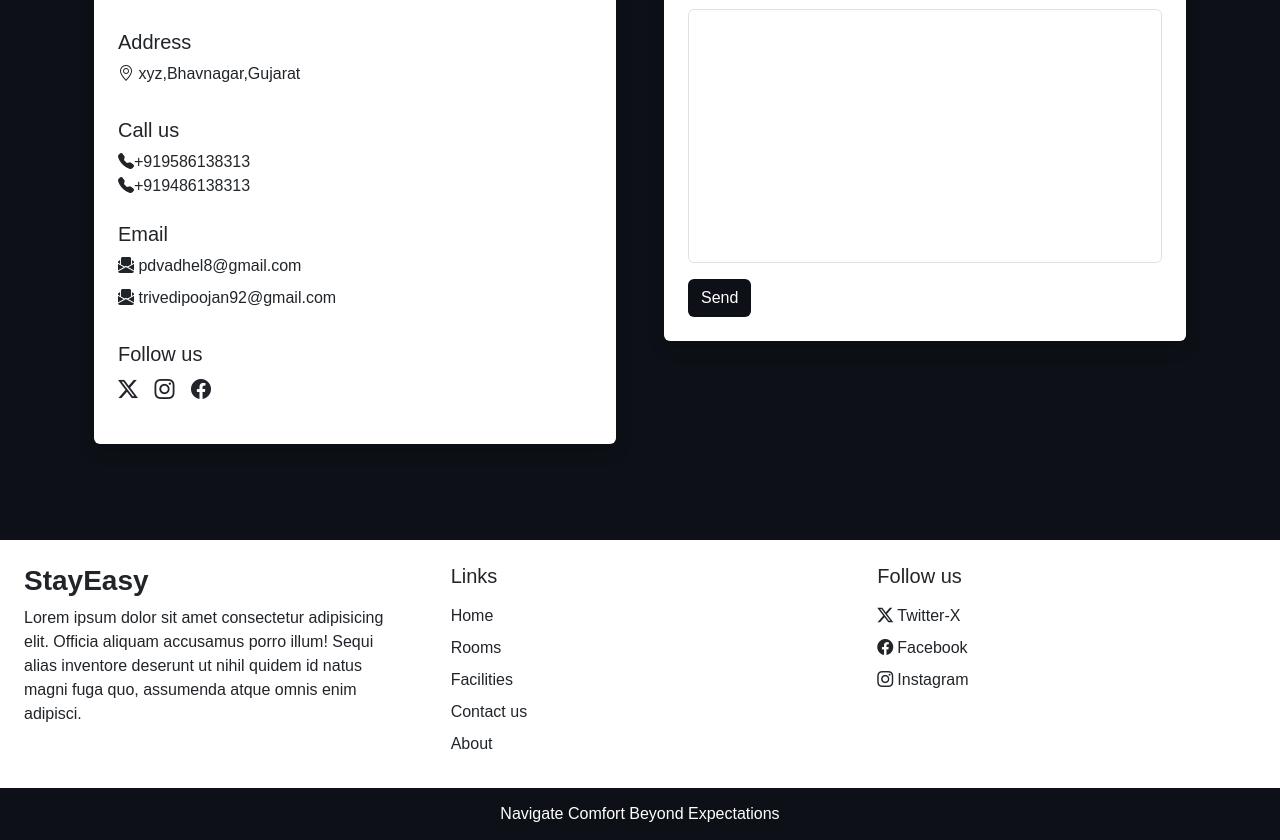
After one commit to poojan20/stayeasy, a PHP site: page /contact.php in a window 1280 px wide. The commit adds this page. Shown: the part 522-1362 px from the top of the page. Run offline with PHP 8.4, Linux system fonts and the light colour scheme.

Commit message:
Change index [18],added contact,[added files and feature],[1]

```diff
--- /dev/null
+++ b/contact.php
@@ -0,0 +1,117 @@
+<!DOCTYPE html>
+<html lang="en">
+<head>
+    <link rel="shortcut icon" href="s.png">
+    <meta charset="UTF-8">
+    <meta name="viewport" content="width=device-width, initial-scale=1.0">
+    <title>Stay easy - Contact</title>
+
+    <?php require('inc/links.php')?>
+
+    <link rel="preconnect" href="https://fonts.googleapis.com">
+<link rel="preconnect" href="https://fonts.gstatic.com" crossorigin>
+
+<!-- Bootstrap Icons css link -->
+<link rel="stylesheet" href="https://cdn.jsdelivr.net/npm/swiper@11/swiper-bundle.min.css" />
+</head>
+<body style="background-color:#0D1117;">
+    <?php require('inc/header.php');?>
+
+    <div class="my-5 px-4">
+    <h1 class="text-center raleway-font text-white h-line">Contact Us</h1>
+    <div class="h-line">
+        <p class="text-center mt-3 text-white">
+            Lorem ipsum dolor, sit amet consectetur adipisicing elit. Nobis provident iste id nesciunt temporibus quidem voluptas!
+        </p>
+    </div>
+</div>
+
+
+
+    <div class="container">
+        <div class="row">
+            <div class="col-lg-6 col-md-6 mb-5 px-4">
+                <div class="bg-white rounded shadow p-4">
+                    <iframe class="w-100 rounded mb-4 " height="320px" src="https://www.google.com/maps/embed?pb=!1m18!1m12!1m3!1d59286.78879159111!2d72.15490609999999!3d21.763833650000002!2m3!1f0!2f0!3f0!3m2!1i1024!2i768!4f13.1!3m3!1m2!1s0x395f5081abb84e2f%3A0xf676d64c6e13716c!2sBhavnagar%2C%20Gujarat!5e0!3m2!1sen!2sin!4v1705747537362!5m2!1sen!2sin"  loading="lazy" referrerpolicy="no-referrer-when-downgrade"></iframe>
+                    <h5>Address</h5>
+                    <a href="https://maps.app.goo.gl/6F2oWi6x5MMZqsMfA" class="text-decoration-none d-inline-block text-dark mb-2" target="_blank">
+                    <i class="bi bi-geo-alt"></i>
+                    xyz,Bhavnagar,Gujarat
+                    </a>
+                    <h5 class="mt-4">Call us</h5>
+                    <a href="tel :+919586138313" class ="d-inline-block  text-decoration-none text-dark">
+                        <i class="bi bi-telephone-fill"></i>+919586138313
+                    </a>
+                    <br>
+                    <a href="tel :+919586138313" class ="d-inline-block  text-decoration-none text-dark">
+                        <i class="bi bi-telephone-fill"></i>+919486138313
+                    </a>
+                    <h5 class="mt-4 ">Email</h5>
+                    <a href="mailto:pdvadhel8@gmail.com" class = "text-decoration-none d-inline-block text-dark mb-2" target="_blank">
+                    <i class="bi bi-envelope-paper-fill"></i> pdvadhel8@gmail.com
+                    </a><br>
+                    <a href="mailto:trivedipoojan92@gmail.com" class = "text-decoration-none d-inline-block text-dark mb-2" target="_blank">
+                    <i class="bi bi-envelope-paper-fill"></i> trivedipoojan92@gmail.com
+                    </a>
+                    <h5 class = "mt-4">Follow us</h5>
+                    <a href="#" class ="d-inline-block mb-3 text-decoration-none text-dark fs-5 me-2">
+                        <i class="bi bi-twitter-x me-1"></i>
+                    </a>
+                     <a href="#" class ="d-inline-block mb-3 text-decoration-none text-dark fs-5 me-2">
+                           <i class="bi bi-instagram me-1"></i>
+                     </a>
+                    <a href="#" class ="d-inline-block text-decoration-none text-dark fs-5">
+                        <i class="bi bi-facebook me-1"></i>
+                    </a>
+                </div>
+            </div>
+
+            <div class="col-lg-6 col-md-6  px-4">
+                <div class="bg-white rounded shadow p-4 ">
+                   <form>
+                        <h5>Send a Message</h5>
+                        <div class="mt-3">
+                            <label  class="form-label" style = "font-weight:500">Name</label>
+                            <input type="text" class="form-control shadow-none">
+                        </div>
+
+                        <div class="mt-3">
+                                <label  class="form-label" style = "font-weight:500">Email</label>
+                                <input type="email" class="form-control shadow-none">
+                        </div>
+
+                        <div class="mt-3">
+                            <label  class="form-label" style = "font-weight:500">Subject</label>
+                            <input type="text" class="form-control shadow-none">
+                        </div>
+                        <div class="mt-3">
+                            <label  class="form-label" style = "font-weight:500">Message</label>
+
+                            <textarea rows="10" class="form-control shadow-none "style = "resize :none;"></textarea>
+                        </div>
+                        <button type = "submit" class="btn text-white custom-bg  mt-3">
+                            Send
+                        </button>
+                   </form>
+                </div>
+            </div>
+        </div>
+    </div>
+
+
+
+    <?php require('inc/footer.php');?>
+</body>
+</html>
+<!--
+    !important for css overright
+    ms for margin start
+    lg stands for large devices [for large screen devices]
+    me stands for margin
+    sticky top is for to keep that nav bar always on top
+    lh stands for line height
+    we kept number type for phone no (for additional country code characters like + or -)
+    font-family: 'Merienda', cursive;
+            font-family: 'Poppins', sans-serif;
+    rgb(40,44,52);
+    fw stands for font width-->
--- a/css/common.css
+++ b/css/common.css
@@ -16,9 +16,9 @@
 .custom-bg:hover{
     background-color:var(--black_hover);
 }
-/* .h-line{
+ .h-line{
     width :500px;
     margin : 0 auto;
     height :1.7px;
-    background: whitesmoke;
-} */
+    background: white;
+}
--- a/facilities.php
+++ b/facilities.php
@@ -25,7 +25,7 @@
     <?php require('inc/header.php');?>
 
     <div class="my-5 px-4">
-    <h2 class="text-center raleway-font text-white">Our Facilities</h2>
+    <h1 class="text-center raleway-font text-white">Our Facilities</h1>
     <div class="h-line">
         <p class="text-center mt-3 text-white">
             Lorem ipsum dolor, sit amet consectetur adipisicing elit. Nobis provident iste id nesciunt temporibus quidem voluptas!
```
Also changed, not shown: about.php (+39 -16 lines), index.php (+30 -0 lines), image/about/img_staff1.jpg (renamed from image/about/IMG_17352.jpg).
